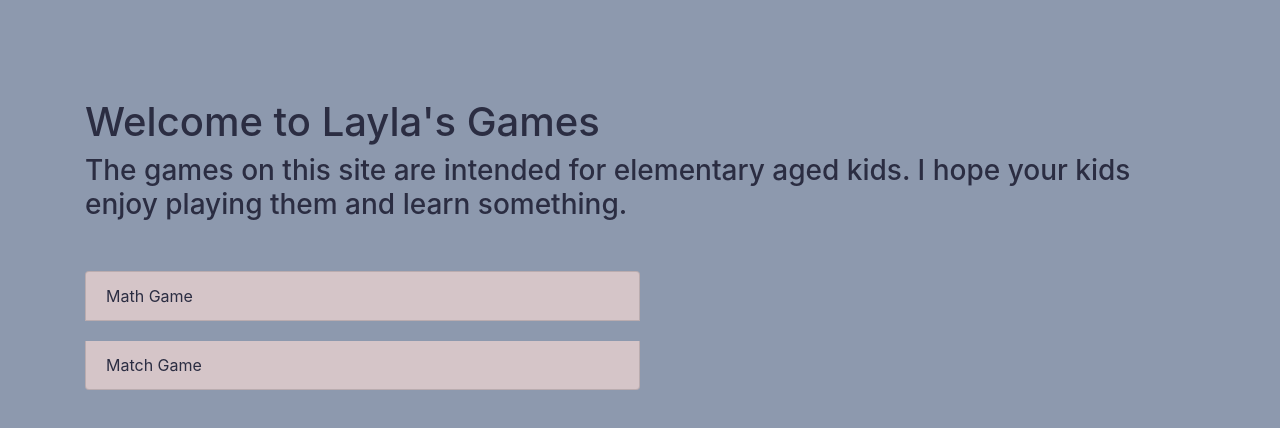
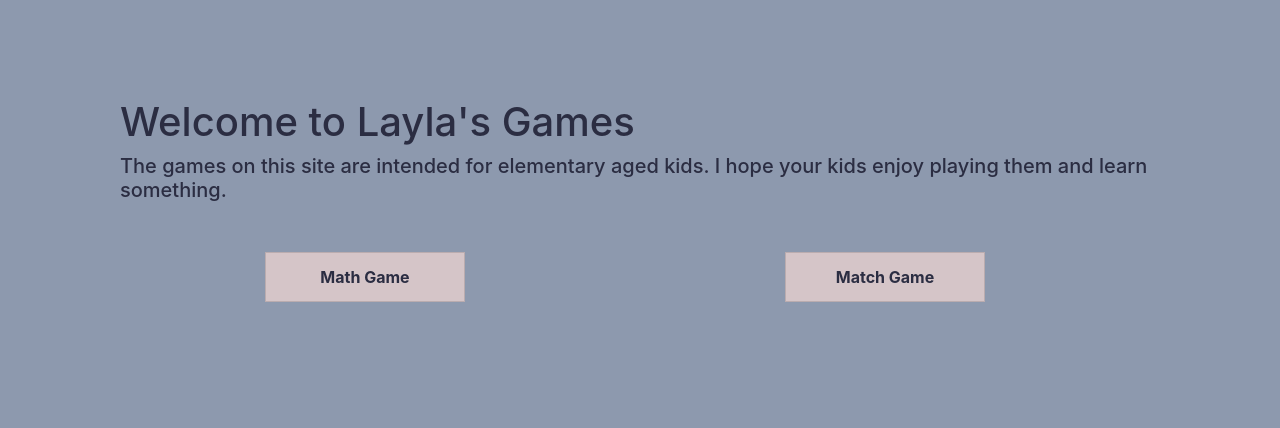
Before and after one commit to MarciaAdler/laylagame, a React (Create React App) app in the folder client/: page / in a window 1280 px wide. Shown: the top 428 px of the page. Built offline with nearby package versions, Linux system fonts and the light colour scheme.

Commit message:
added additional styling to home page

```diff
--- a/client/src/Pages/Main.js
+++ b/client/src/Pages/Main.js
@@ -1,8 +1,8 @@
 import React from "react";
-import { Container, ListGroup, ListGroupItem } from "react-bootstrap";
+import { Container, ListGroup, ListGroupItem, Col, Row } from "react-bootstrap";
 const styles = {
   list: {
-    width: "50%",
+    width: "100%",
     marginTop: "50px",
   },
   intro: {
@@ -10,14 +10,17 @@ const styles = {
   },
   maincontainer: {
     paddingBottom: "100px",
-    paddingTop: "50px",
+    padding: "50px",
   },
   listitem: {
     backgroundColor: "#D5C5C8",
     marginBottom: "20px",
+    width: "200px",
+    textAlign: "center",
   },
   listtext: {
     color: "#2B2D42",
+    fontWeight: "bold",
   },
 };
 export default function Main() {
@@ -25,24 +28,34 @@ export default function Main() {
     <Container className="mt-5" style={styles.maincontainer}>
       <div style={styles.intro}>
         <h1>Welcome to Layla's Games</h1>
-        <h3>
+        <h5>
           The games on this site are intended for elementary aged kids. I hope
           your kids enjoy playing them and learn something.
-        </h3>
+        </h5>
       </div>
 
-      <ListGroup style={styles.list}>
-        <ListGroupItem style={styles.listitem}>
+      <Row style={styles.list} className="d-flex">
+        <Col className="col-12 col-md-6 mx-auto justify-content-center">
+          <ListGroupItem
+            style={styles.listitem}
+            className="mx-auto justify-content-center"
+          >
             <a style={styles.listtext} href="/Math">
               Math Game
             </a>
           </ListGroupItem>
-        <ListGroupItem style={styles.listitem}>
+        </Col>
+        <Col className="col-12 col-md-6">
+          <ListGroupItem
+            style={styles.listitem}
+            className="mx-auto justify-content-center"
+          >
             <a style={styles.listtext} href="/Match">
               Match Game
             </a>
           </ListGroupItem>
-      </ListGroup>
+        </Col>
+      </Row>
     </Container>
   );
 }
```
Lines whose indentation alone changed are shown as unchanged.
